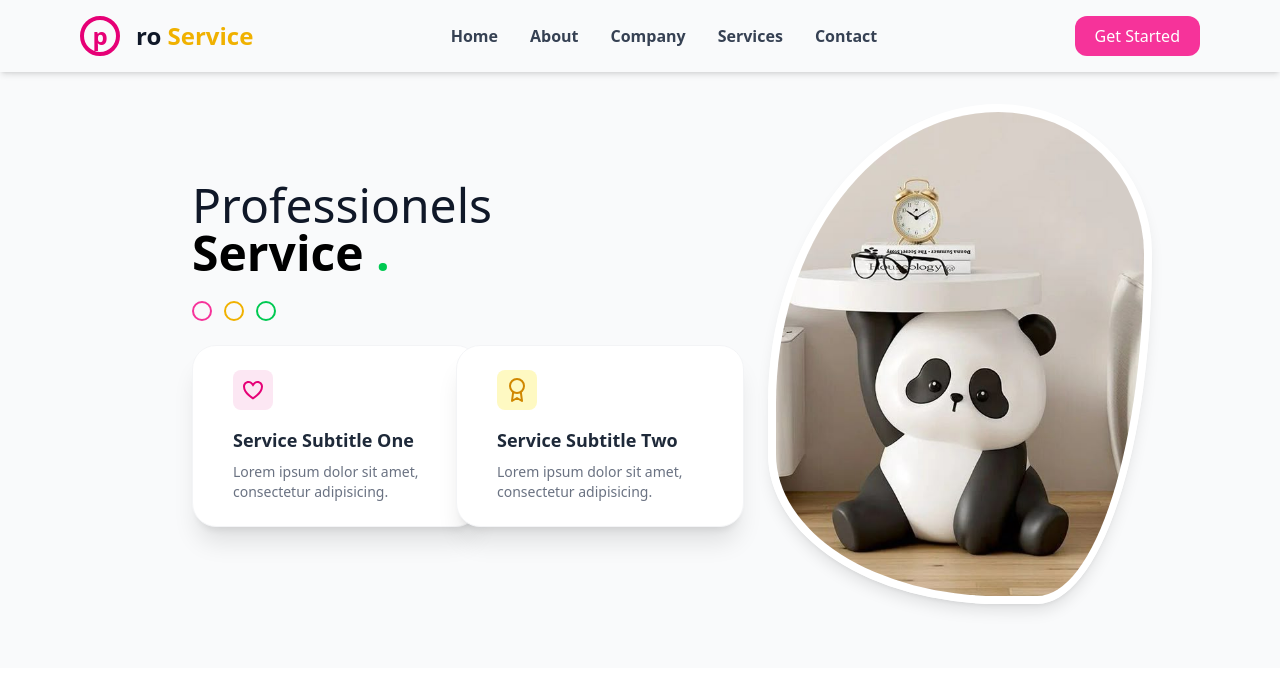
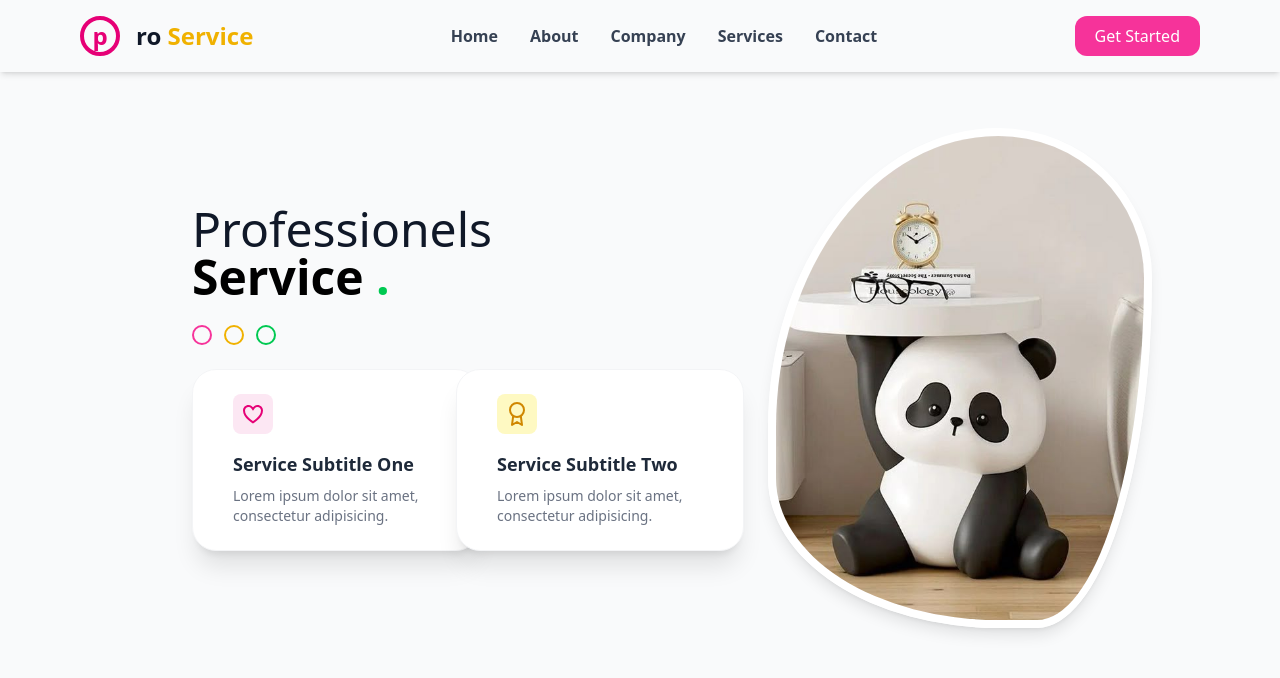
Before and after one commit to tanjilaWD/Pro_Service, a React (Vite) app: page / in a window 1280 px wide. Shown: the top 678 px of the page. Built offline with nearby package versions, Linux system fonts and the light colour scheme.

Commit message:
code edit

```diff
--- a/src/App.jsx
+++ b/src/App.jsx
@@ -3,6 +3,7 @@ import AOS from 'aos'
 import 'aos/dist/aos.css'
 import Hero from "./Components/Hero";
 import Navbar from "./Components/Navbar";
+import About from "./Components/About";
 
 
 
@@ -19,6 +20,7 @@ const App = () => {
     <div>
       <Navbar/>
       <Hero/>
+      <About/>
     </div>
   );
 };
--- /dev/null
+++ b/src/Components/About.jsx
@@ -0,0 +1,11 @@
+
+
+const About = () => {
+    return (
+        <div>
+
+        </div>
+    );
+};
+
+export default About;
--- a/src/Components/Hero.jsx
+++ b/src/Components/Hero.jsx
@@ -2,7 +2,7 @@ import { RiPokerHeartsLine } from "react-icons/ri";
 import { FiAward } from "react-icons/fi";
 const Hero = () => {
     return (
-        <section className="relative overflow-hidden bg-gray-50 py-12 px-4 sm:px-6 md:px-8 lg:py-16 lg:px-20 flex flex-col lg:flex-row items-center justify-between mt-10">
+        <section className="relative overflow-hidden bg-gray-50 py-12 px-4 sm:px-6 md:px-8 lg:py-16 lg:px-20 flex flex-col lg:flex-row items-center justify-between mt-16">
          <div className="flex-1 lg:ml-28 w-full max-w-xl space-y-6 relative z-20">
             <h2 className="text-4xl sm:text-5xl text-gray-900 text-center lg:text-left"
             data-aos='fade-right'
--- a/src/Components/Navbar.jsx
+++ b/src/Components/Navbar.jsx
@@ -1,4 +1,4 @@
-// Navbar.jsx
+
 import { useState } from "react";
 import { X, Menu } from "lucide-react";
 
@@ -16,7 +16,7 @@ const Navbar = () => {
 
   return (
     <nav className="fixed w-full bg-gray-50 top-0 left-0 right-0 z-20 shadow-md">
-      <div className="max-w-7xl mx-auto px-4 sm:px-6 md:px-12 lg:px-20 py-3 md:py-4 flex items-center justify-between">
+      <div className="max-w-7xl mx-auto px-4 sm:px-6 md:px-12 lg:px-20 py-3 md:py-4 flex items-center justify-between ">
         {/* Logo */}
         <div className="flex items-center text-xl sm:text-2xl font-bold text-gray-900">
           <div className="w-10 h-10 flex items-center justify-center rounded-full border-4 border-pink-600 text-pink-600 mr-4 p-2">
```
